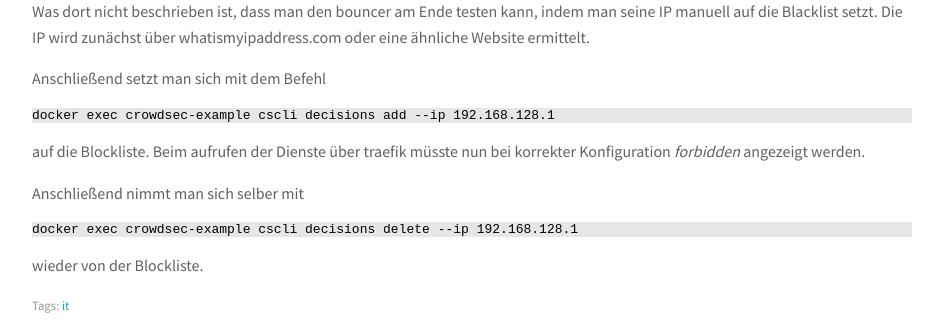
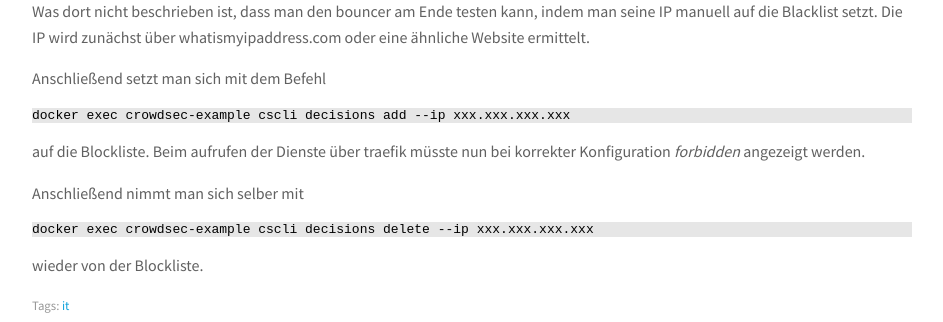
Before and after one commit to benoegen/benoegen.github.io, a Jekyll site: the page built from _posts/2023-03-30-smarthome_traefikv2_update.md, in a window 1280 px wide and 900 px high, scrolled down 2483 px. Shown: the part 484-806 px from the top of the window, without its empty margins (200-1143 px from the left). Built offline with Jekyll 4.4.1, drawn with Linux system fonts in a browser that asks for light colours; some of the changed text lies outside the part shown.

Commit message:
Update 2023-03-30-smarthome_traefikv2_update.md

````diff
--- a/_posts/2023-03-30-smarthome_traefikv2_update.md
+++ b/_posts/2023-03-30-smarthome_traefikv2_update.md
@@ -175,7 +175,7 @@ Was dort nicht beschrieben ist, dass man den bouncer am Ende testen kann, indem
 Anschließend setzt man sich mit dem Befehl
 
 ```
-docker exec crowdsec-example cscli decisions add --ip 192.168.128.1
+docker exec crowdsec-example cscli decisions add --ip xxx.xxx.xxx.xxx
 ```
 
 auf die Blockliste. Beim aufrufen der Dienste über traefik müsste nun bei korrekter Konfiguration *forbidden* angezeigt werden.
@@ -183,7 +183,7 @@ auf die Blockliste. Beim aufrufen der Dienste über traefik müsste nun bei korr
 Anschließend nimmt man sich selber mit
 
 ```
-docker exec crowdsec-example cscli decisions delete --ip 192.168.128.1
+docker exec crowdsec-example cscli decisions delete --ip xxx.xxx.xxx.xxx
 ```
 
 wieder von der Blockliste.
````
Also changed, not shown: other parts of _posts/2023-03-30-smarthome_traefikv2_update.md (+1 -1 lines).
